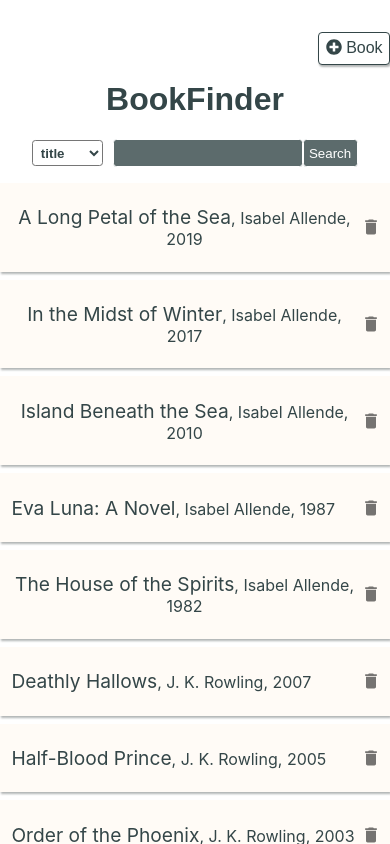
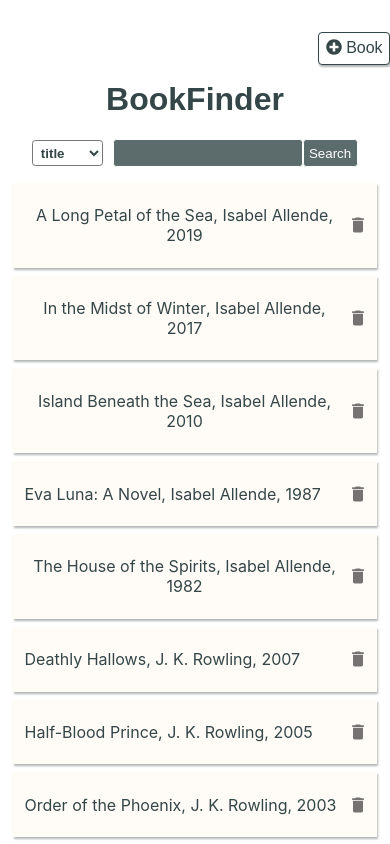
Before and after one commit to catalinac3/Book-search, a React (Create React App) app: page / in a window 390 px wide. Shown: the top 844 px of the page. Built offline with nearby package versions, Linux system fonts and the light colour scheme; a web font is replaced by a local one.

Commit message:
added some media queries

```diff
--- a/src/Home.css
+++ b/src/Home.css
@@ -5,8 +5,17 @@
   font-family: 'Otomanopee One', sans-serif;
   margin-top: 0.5em;
 }
+h1{
+  font-size:2.4em;
+}
 .Home {
   text-align: center;
   margin: 0 auto;
   max-width: 400px;
 }
+
+@media (max-width: 500px) {
+  h1{
+    font-size: 2em;
+  }
+}
--- a/src/OutputBook.css
+++ b/src/OutputBook.css
@@ -21,3 +21,12 @@
   display: inline-block;
   align-self: center;
 }
+
+@media (max-width: 500px) {
+  .OutputDiv {
+    max-width: max(100% - 10%);
+  }
+  .Title {
+    font-size: 1em;
+  }
+}
```
